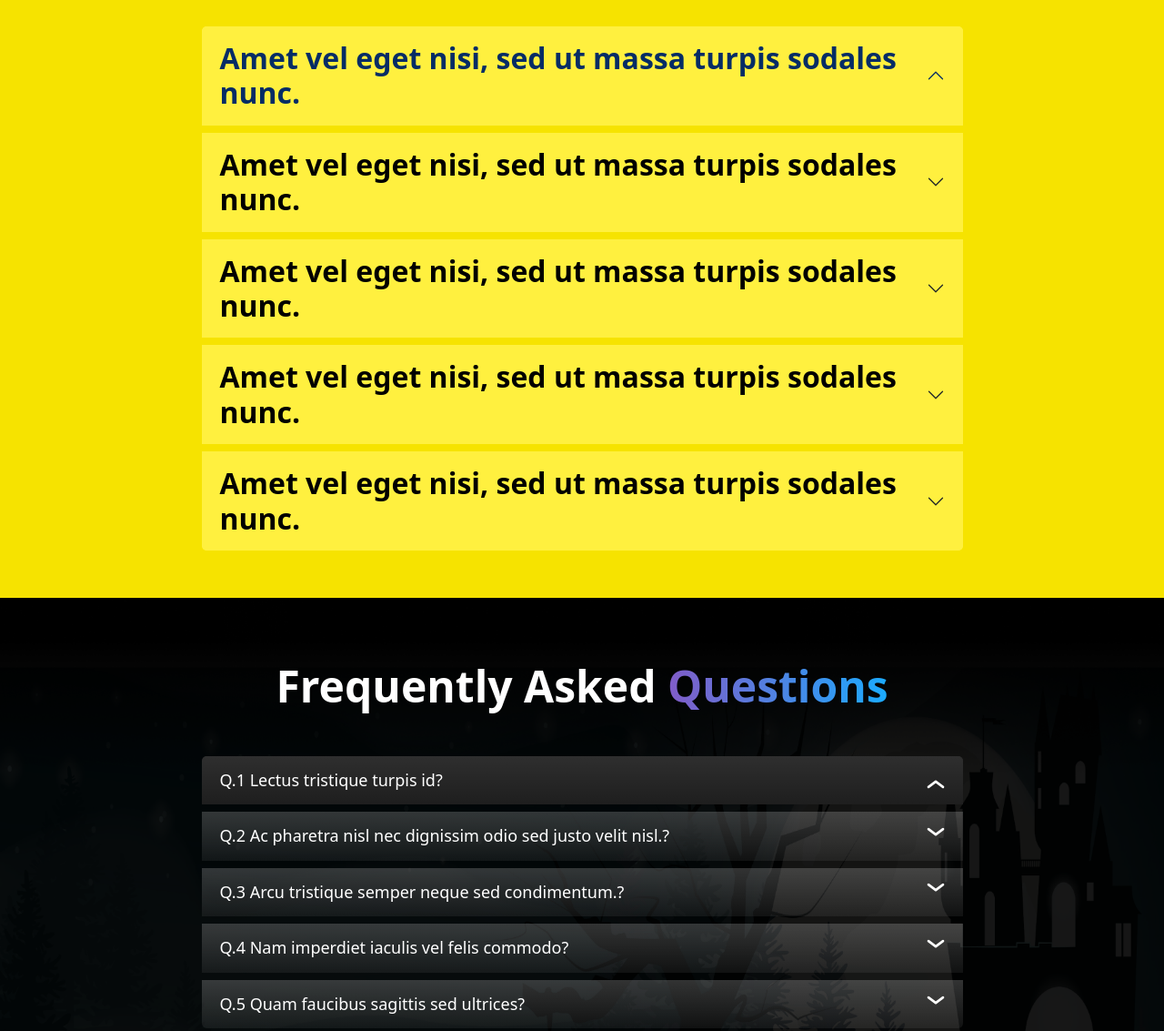
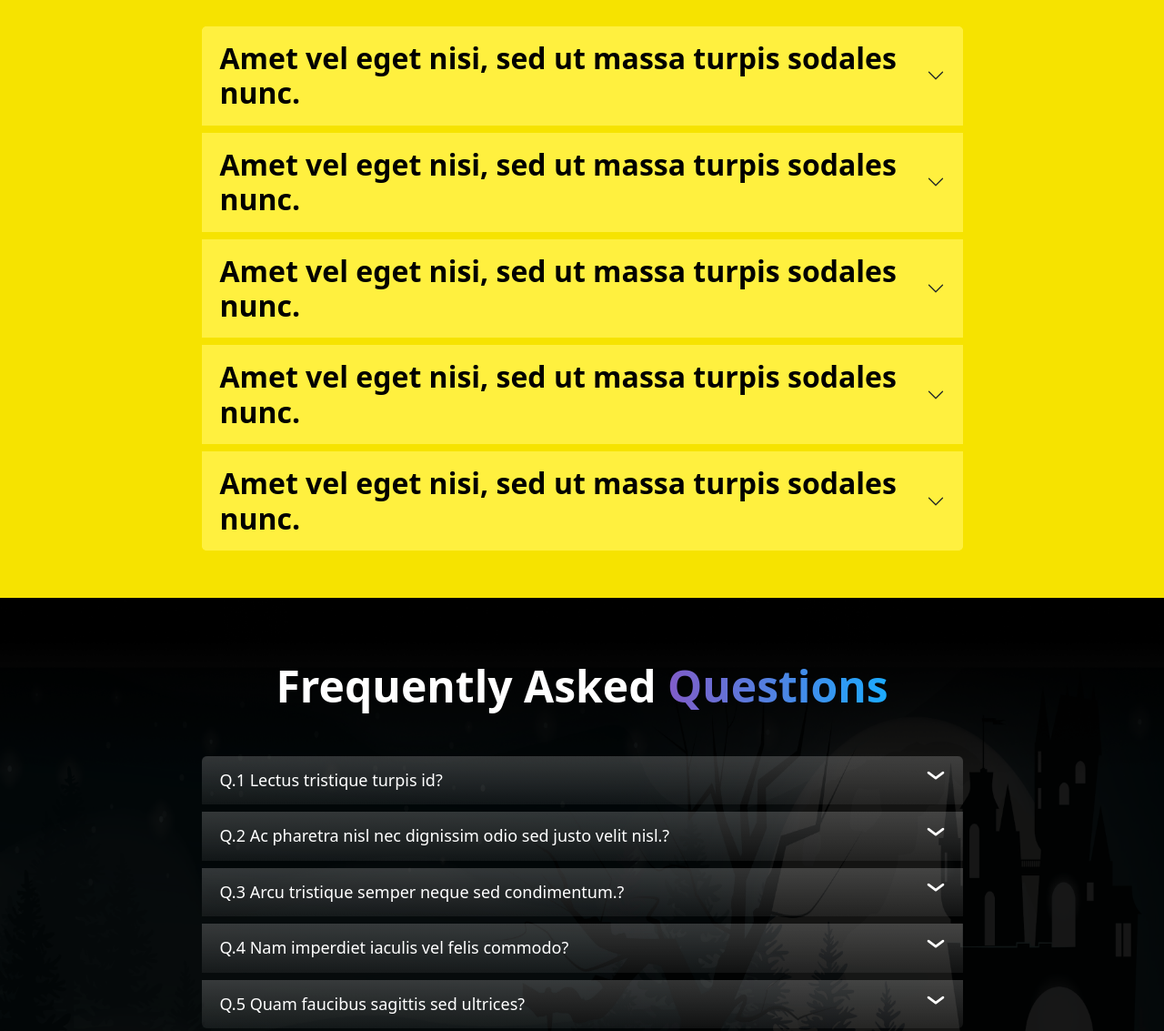
Before and after one commit to Akash-535/accordian, a plain HTML site: page index.html in a window 1280 px wide. Shown: the part 135-1268 px from the top of the page at 91% size. Drawn offline with nearby package versions, Linux system fonts and the light colour scheme.

Commit message:
collapsed added on buttons

```diff
--- a/index.html
+++ b/index.html
@@ -23,7 +23,7 @@
                 id="accordionExample">
                 <div class="accordion-item w-75 bg-light-yellow m-1">
                     <h2 class="accordion-header">
-                        <button class="accordion-button bg-light-yellow accordian-text" type="button"
+                        <button class="accordion-button bg-light-yellow collapsed accordian-text" type="button"
                             data-bs-toggle="collapse" data-bs-target="#collapseOne" aria-expanded="true"
                             aria-controls="collapseOne">
                             Amet vel eget nisi, sed ut massa turpis sodales nunc.
@@ -116,7 +116,7 @@
                 id="accordionExamples">
                 <div class="accordion-item a-item w-75 bg-blur  m-1">
                     <h2 class="accordion-header">
-                        <button class="accordion-button a-btn bg-blur accordian-2-text" type="button"
+                        <button class="accordion-button a-btn bg-blur collapsed accordian-2-text" type="button"
                             data-bs-toggle="collapse" data-bs-target="#collapseOnes" aria-expanded="true"
                             aria-controls="collapseOnes">
                             Q.1 Lectus tristique turpis id?
```
